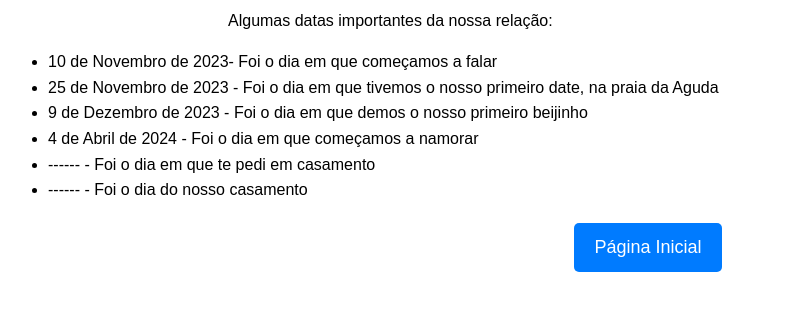
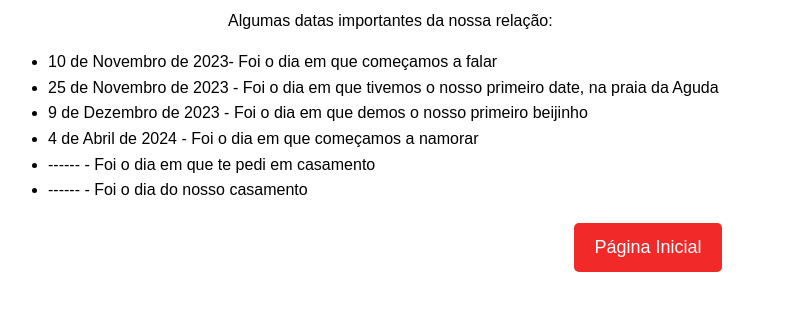
Before and after one commit to loureirorita/matildecostaamor, a plain HTML site: page datas-importantes.html in a window 1280 px wide. Shown: the part 115-426 px from the top of the page, without its empty margins (12-810 px from the left). Drawn offline with Linux system fonts and the light colour scheme.

Commit message:
Update datas-importantes.html

```diff
--- a/datas-importantes.html
+++ b/datas-importantes.html
@@ -43,7 +43,7 @@
         </div>
            <!-- Button HTML -->
 <div style="text-align: center; margin: 20px 0;">
-    <a href="index.html" style="display: inline-block; padding: 10px 20px; font-size: 18px; color: white; background-color: #007BFF; border: none; border-radius: 5px; text-decoration: none; transition: background-color 0.3s ease;">
+    <a href="index.html" style="display: inline-block; padding: 10px 20px; font-size: 18px; color: white; background-color: #f12929; border: none; border-radius: 5px; text-decoration: none; transition: background-color 0.3s ease;">
         Página Inicial
             </a>
 </div>
```
